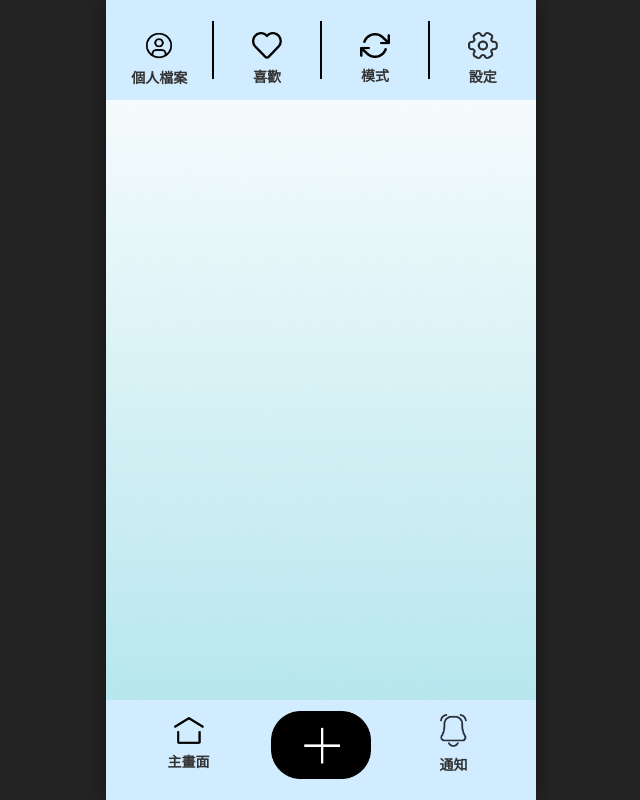
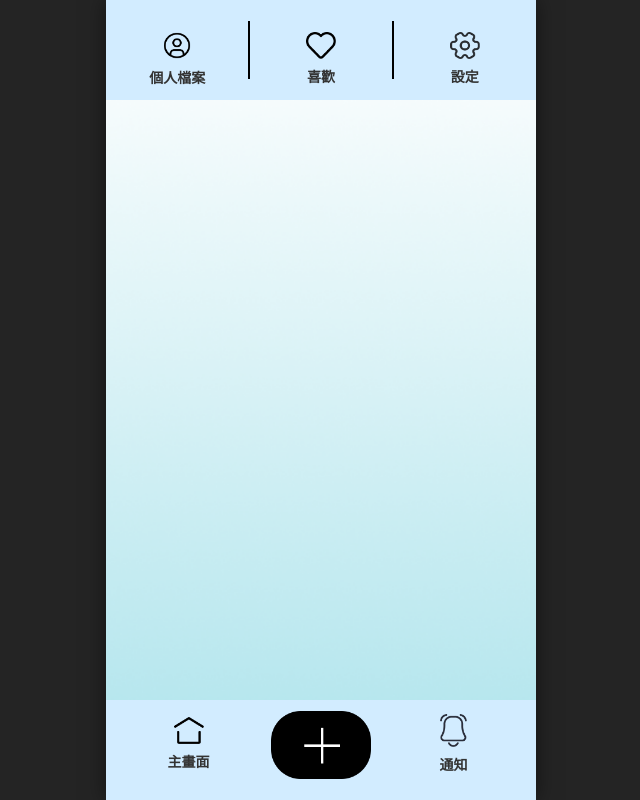
Before and after one commit to HsuZiWei319/project_front, a React (Vite) app: page /home in a window 1280 px wide. Shown: the whole page, without its empty margins (319-959 px from the left). Built offline with nearby package versions, Linux system fonts and the light colour scheme.

Commit message:
修改頂部導覽頁

```diff
--- a/src/App.css
+++ b/src/App.css
@@ -148,37 +148,6 @@
 }
 
 .like-text {
-  margin-top: 8px;        /* icon 和文字之間的距離 */
-  font-size: 14px;        /* 字的大小 */
-  font-weight: bold;      /* 粗體 */
-  color: #333333;         /* 深灰色 */
-  font-family: "Microsoft JhengHei", "PingFang TC", sans-serif;
-  text-align: center;     /* 文字置中 */
-  white-space: nowrap;    /* 防止文字斷行 */
-}
-
-.mode-card {
-  position: relative;
-  display: flex;
-  flex-direction: column;  /* icon 在上，文字在下 */
-  align-items: center; /* 水平置中 */
-  flex: 1;            /* 均勻分散 */
-  z-index: 100;
-  margin-top: 20px;
-}
-
-/* 設定icon */
-.mode-icon {
-  width: 30px;        /* 設定圖片寬度 (依你的圖片大小調整) */
-  height: auto;       /* 高度自動，保持比例 */
-  cursor: pointer;    /* 滑鼠移過去變成手指 (如果是按鈕的話) */
-
-  /* 選用：如果想要加一點陰影讓它更清楚
-  filter: drop-shadow(0 2px 4px rgba(0,0,0,0.3));
-  */
-}
-
-.mode-text {
   margin-top: 8px;        /* icon 和文字之間的距離 */
   font-size: 14px;        /* 字的大小 */
   font-weight: bold;      /* 粗體 */
--- a/src/pages/MainPage/MainPage.jsx
+++ b/src/pages/MainPage/MainPage.jsx
@@ -85,15 +85,6 @@ const MainPage = () => {
 
         <img src={Images.line} alt="" className="divider-line" />
 
-        <div className="mode-card">
-          <img src={Images.icon_mode} alt="模式" className="mode-icon" />
-          <div className="mode-text">
-            模式
-          </div>
-        </div>
-
-        <img src={Images.line} alt="" className="divider-line" />
-
         <div className="setting-card">
           <img src={Images.icon_setting} alt="設定" className="setting-icon" />
           <div className="setting-text">
```
